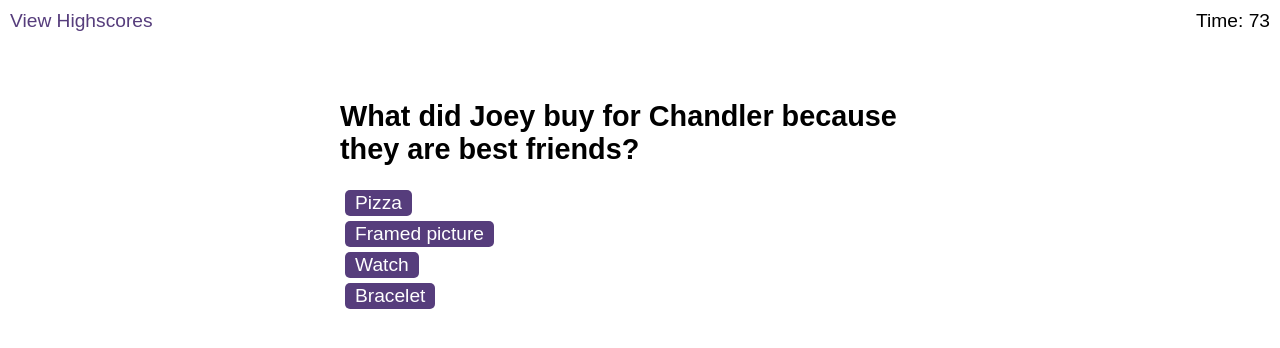
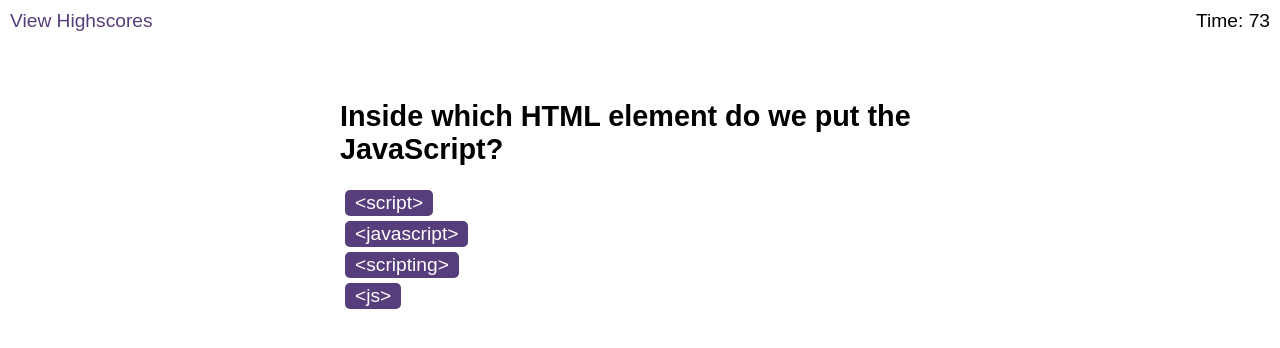
Before and after one commit to paulinasiwko/Code-Quiz, a plain HTML site: page index.html in a window 1280 px wide. Both pictures are taken after a click on the button "Start Quiz". Drawn offline with Linux system fonts and the light colour scheme.

Commit message:
added highscores

```diff
--- a/assets/js/questions.js
+++ b/assets/js/questions.js
@@ -18,55 +18,86 @@ let userInput = {
 
 let question = [
     {
-        q: 'What did Joey buy for Chandler because they are best friends?',
+        q: 'Inside which HTML element do we put the JavaScript?',
         a: {
-            1: 'Pizza',
-            2: 'Framed picture',
-            3: 'Watch',
-            4: 'Bracelet'
+            1: '<script>',
+            2: '<javascript>',
+            3: '<scripting>',
+            4: '<js>'
+        },
+        correctAnswer: 1
+    },
+    {
+        q: 'How do you write "Hello World" in an alert box?',
+        a: {
+            1: 'alertBox("Hello Word");',
+            2: 'msgBox("Hello Word");',
+            3: 'msg("Hello Word");',
+            4: 'alert("Hello Word");'
         },
         correctAnswer: 4
     },
     {
-        q: 'Which character says the last ever line in the series?',
+        q: 'How to write an IF statement in JavaScript?',
         a: {
-            1: 'Gunther',
-            2: 'Phoebe',
-            3: 'Chandler',
-            4: 'Rachel'
+            1: 'if (i == 5)',
+            2: 'if i = 5 then',
+            3: 'if i == 5 then',
+            4: 'if i = 5'
+        },
+        correctAnswer: 1
+    },
+    {
+        q: 'How to write an IF statement for executing some code if "i" is NOT equal to 5?',
+        a: {
+            1: 'if i <> 5',
+            2: 'if i =! 5 then',
+            3: 'if (i <> 5)',
+            4: 'if (i != 5)'
+        },
+        correctAnswer: 4
+    },
+    {
+        q: 'How does a FOR loop start?',
+        a: {
+            1: 'for (i <= 5; i++)',
+            2: 'for (let i = 0; i <=5; i++)',
+            3: 'for i = 1 to 5',
+            4: 'for (i = 0l i <=5)'
+        },
+        correctAnswer: 2
+    },
+    {
+        q: 'What is the correct way to write a JavaScript array?',
+        a: {
+            1: 'var colors = 1 = ("red"), 2 = ("green"), 3 = ("blue")',
+            2: 'var colors = "red", "green", "blue"',
+            3: 'var colors = (1:"red", 2:"green", 3:"blue")',
+            4: 'var colors = ["red", "green", "blue"]'
+        },
+        correctAnswer: 4
+    },
+    {
+        q: 'Which event occurs when the user clicks on an HTML element?',
+        a: {
+            1: 'onmouseover',
+            2: 'onchange',
+            3: 'onclick',
+            4: 'onmouseclick'
         },
         correctAnswer: 3
     },
     {
-        q: 'What is the name of Joey’s acting agent?',
+        q: 'Which operator is used to assign a value to a variable?',
         a: {
-            1: 'Andrea',
-            2: 'Estelle',
-            3: 'Martha',
-            4: 'Carol'
+            1: '*',
+            2: '-',
+            3: '=',
+            4: 'x'
         },
-        correctAnswer: 2
-    },
-    {
-        q: 'In which city is Friends set?',
-        a: {
-            1: 'Los Angeles',
-            2: 'Miami',
-            3: 'Seattle',
-            4: 'New York City'
-        },
-        correctAnswer: 4
-    },
-    {
-        q: 'Phoebe has a twin sister. What is her name?',
-        a: {
-            1: 'Ursula',
-            2: 'Scarlett',
-            3: 'Rita',
-            4: 'Sharon'
-        },
-        correctAnswer: 1
+        correctAnswer: 3
     }
+
 ]
 
 let count = 75;
@@ -80,11 +111,12 @@ startButton.addEventListener('click', function(e) {
     const timer = setInterval(function() {
         count--;
         time.textContent = count;
-        if (count === 0) {
+        if (count <= 0 ) {
             clearInterval(timer);
             questions.setAttribute('class', 'hide');
             endScreen.removeAttribute('class', 'hide');
             finalScore.textContent = userInput.userScore;
+            time.textContent = "Time's up!";
         }
     }, 1000);
 
@@ -138,10 +170,13 @@ startButton.addEventListener('click', function(e) {
     }
 })
 
-
 submitInitials.addEventListener('click', function(e) {
     e.preventDefault();
     userInput.userInitials = initials.value;
     window.location.href = 'highscores.html';
-    localStorage.setItem('userInput', JSON.stringify(userInput));
+
+    // localStorage used below was inspired by this tutorial: https://www.youtube.com/watch?v=DFhmNLKwwGw&ab_channel=JamesQQuick
+    const allUsers = JSON.parse(localStorage.getItem('allUsers')) || [];
+    allUsers.push(userInput);
+    localStorage.setItem('allUsers', JSON.stringify(allUsers));
 })
--- a/index.html
+++ b/index.html
@@ -18,7 +18,7 @@
       <div id="start-screen" class="start">
         <h1>Coding Quiz Challenge</h1>
         <p>
-          Try to answer the following friends-related questions within the time
+          Try to answer the following javascript-related questions within the time
           limit. Keep in mind that incorrect answers will penalize your
           score/time by ten seconds!
         </p>
```
Also changed, not shown: assets/js/scores.js (+10 -7 lines).
